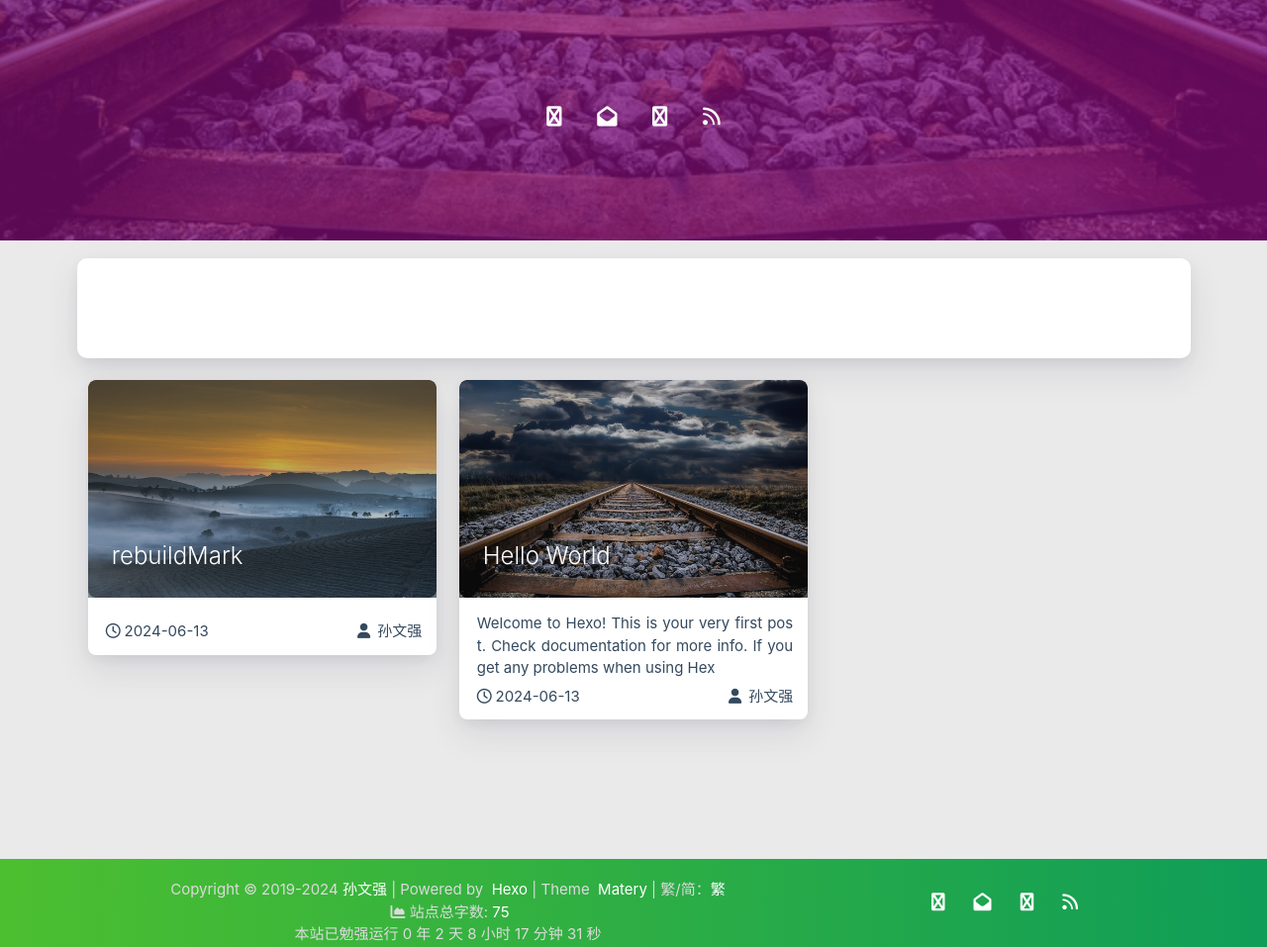
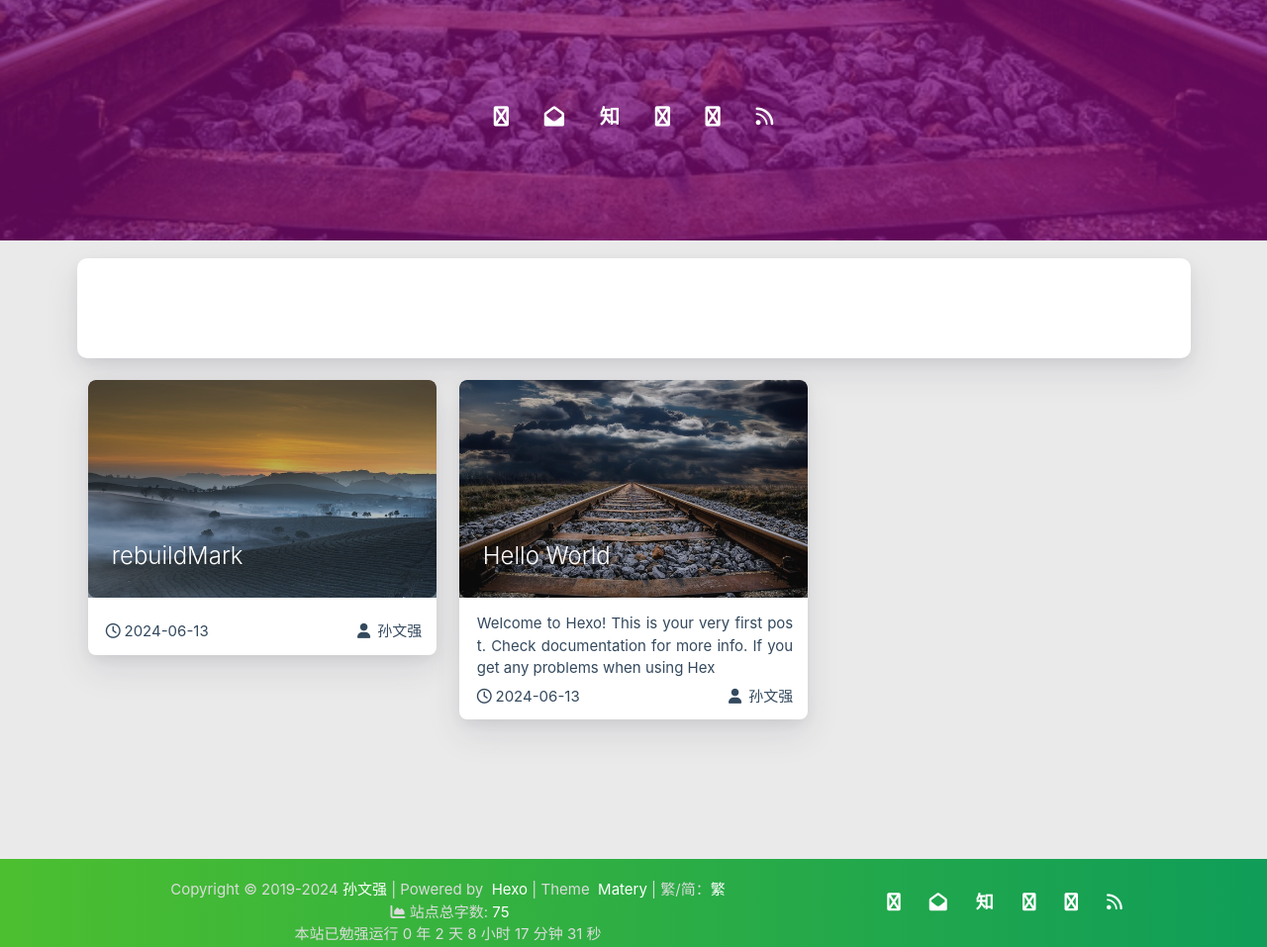
Before and after one commit to swq2024/swq2024.github.io, a plain HTML site: page index.html in a window 1280 px wide. Shown: the part 557-1514 px from the top of the page at 99% size. Drawn offline with Linux system fonts and the light colour scheme; some packages are replaced by stand-ins of ours; no server answers; a script that the page names is missing.

Commit message:
Site updated: 2024-06-14 16:17:26

```diff
--- a/index.html
+++ b/index.html
@@ -439,7 +439,7 @@
 
             </div>
             <div class="cover-social-link">
-    <a href="https://github.com/https://github.com/blinkfox" class="tooltipped" target="_blank" data-tooltip="访问我的GitHub" data-position="top" data-delay="50">
+    <a href="https://github.com/swq2024" class="tooltipped" target="_blank" data-tooltip="访问我的GitHub" data-position="top" data-delay="50">
         <i class="fa fa-github"></i>
     </a>
 
@@ -452,6 +452,10 @@
 
 
 
+    <a href="https://zhihu.com/people/sui-yu-er-an-47-1-67" class="tooltipped" target="_blank" data-tooltip="访问我的知乎" data-position="top" data-delay="50">
+        <i class="fa fa-inverse">知</i>
+    </a>
+
 
 
     <a href="http://wpa.qq.com/msgrd?v=3&uin=2581794560&site=qq&menu=yes" class="tooltipped" target="_blank" data-tooltip="访问我的QQ空间" data-position="top" data-delay="50">
@@ -459,6 +463,10 @@
     </a>
 
 
+
+    <a href="https://weibo.com/7724443482" class="tooltipped" target="_blank" data-tooltip="关注我的微博" data-position="top" data-delay="50">
+        <i class="fa fa-weibo"></i>
+    </a>
 
 
 
@@ -756,7 +764,7 @@
 
         </div>
         <div class="col s12 m4 l4 social-link social-statis">
-    <a href="https://github.com/https://github.com/blinkfox" class="tooltipped" target="_blank" data-tooltip="访问我的GitHub" data-position="top" data-delay="50">
+    <a href="https://github.com/swq2024" class="tooltipped" target="_blank" data-tooltip="访问我的GitHub" data-position="top" data-delay="50">
         <i class="fa fa-github"></i>
     </a>
 
@@ -769,6 +777,10 @@
 
 
 
+    <a href="https://zhihu.com/people/sui-yu-er-an-47-1-67" class="tooltipped" target="_blank" data-tooltip="访问我的知乎" data-position="top" data-delay="50">
+        <i class="fa fa-inverse">知</i>
+    </a>
+
 
 
     <a href="http://wpa.qq.com/msgrd?v=3&uin=2581794560&site=qq&menu=yes" class="tooltipped" target="_blank" data-tooltip="访问我的QQ空间" data-position="top" data-delay="50">
@@ -776,6 +788,10 @@
     </a>
 
 
+
+    <a href="https://weibo.com/7724443482" class="tooltipped" target="_blank" data-tooltip="关注我的微博" data-position="top" data-delay="50">
+        <i class="fa fa-weibo"></i>
+    </a>
 
 
 
```
Also changed, not shown: 2024/06/13/hello-world/index.html (+9 -1 lines), 2024/06/13/rebuildmark/index.html (+9 -1 lines), 404.html (+9 -1 lines), about/index.html (+27 -3 lines), archives/2024/06/index.html (+9 -1 lines), archives/2024/index.html (+9 -1 lines), archives/index.html (+9 -1 lines), categories/index.html (+9 -1 lines), contact/index.html (+9 -1 lines), friends/index.html (+9 -1 lines), tags/index.html (+9 -1 lines).
